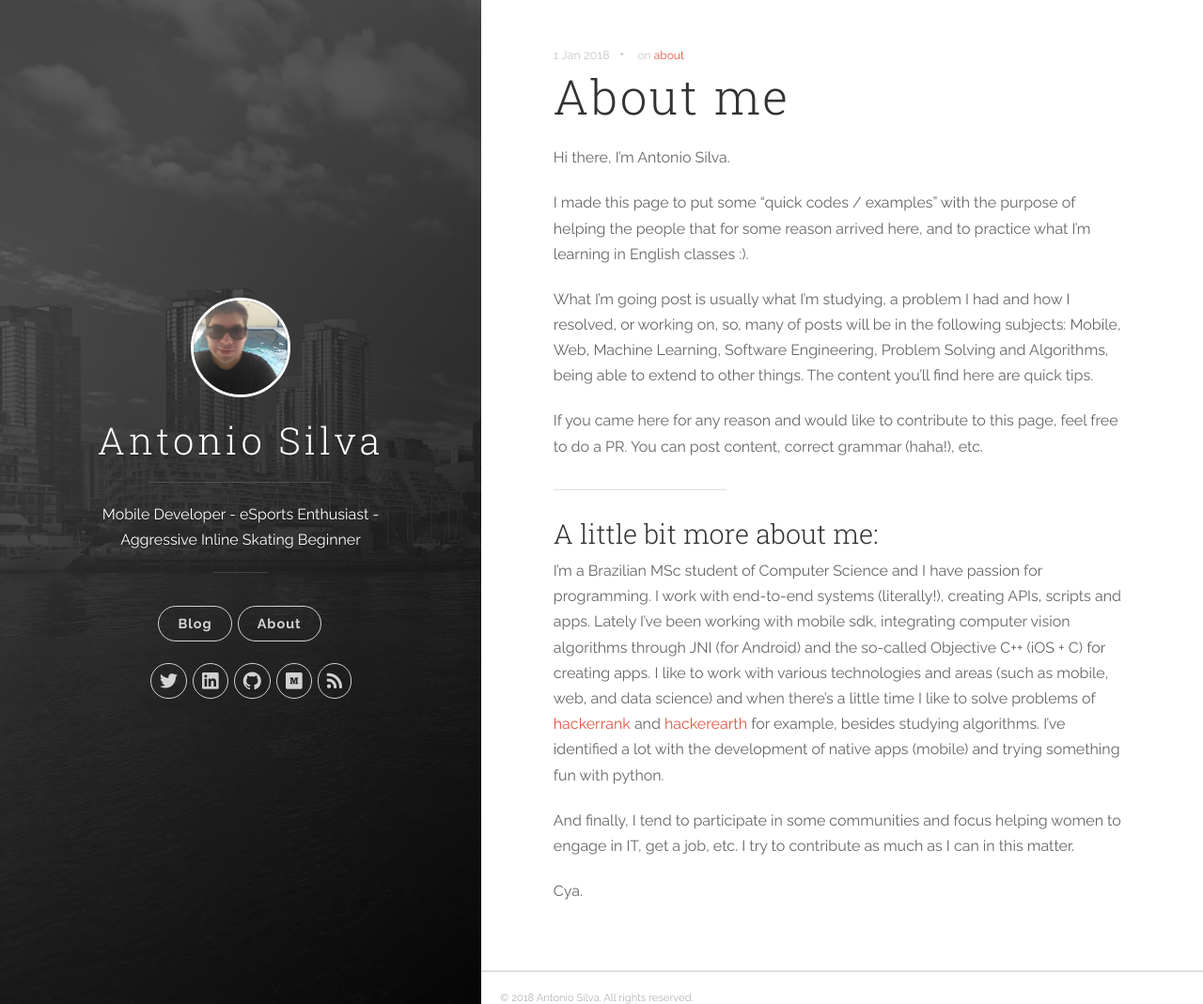
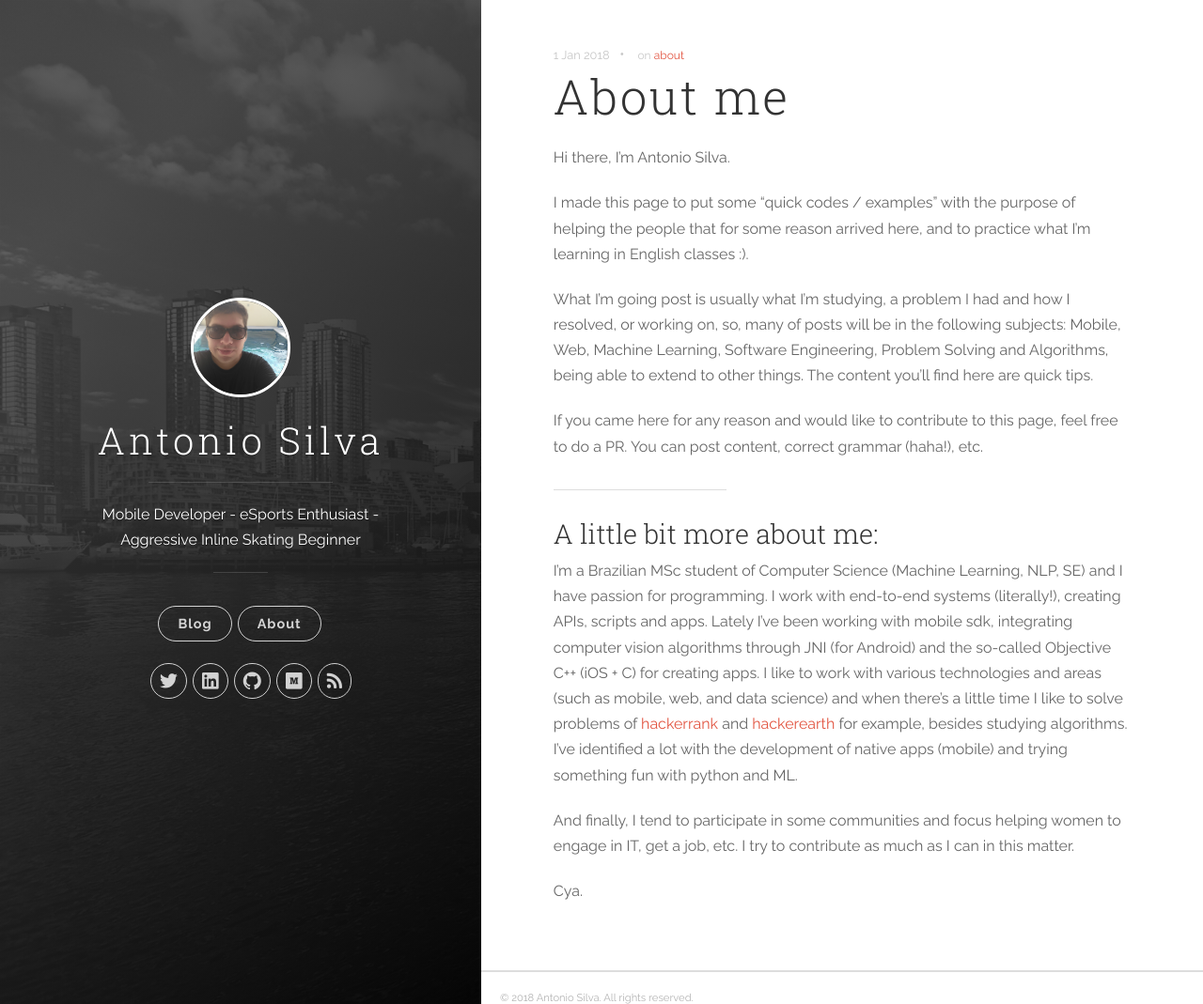
Before and after one commit to antoniosj/antoniosj.github.io, a Jekyll site: the page built from _posts/2018-01-01-about-me.markdown, in a window 1280 px wide and 1069 px high. Shown: the whole window at 94% size. Built offline with Jekyll 4.4.1, drawn with Linux system fonts in a browser that asks for light colours.

Commit message:
Update 2018-01-01-about-me.markdown

```diff
--- a/_posts/2018-01-01-about-me.markdown
+++ b/_posts/2018-01-01-about-me.markdown
@@ -17,7 +17,7 @@
 
 ### A little bit more about me:
 
-I’m a Brazilian MSc student of Computer Science and I have passion for programming. I work with end-to-end systems (literally!), creating APIs, scripts and apps. Lately I’ve been working with mobile sdk, integrating computer vision algorithms through JNI (for Android) and the so-called Objective C++ (iOS + C) for creating apps. I like to work with various technologies and areas (such as mobile, web, and data science) and when there’s a little time I like to solve problems of [hackerrank](https://www.hackerrank.com) and [hackerearth](https://www.hackerearth.com/) for example, besides studying algorithms. I’ve identified a lot with the development of native apps (mobile) and trying something fun with python.
+I’m a Brazilian MSc student of Computer Science (Machine Learning, NLP, SE) and I have passion for programming. I work with end-to-end systems (literally!), creating APIs, scripts and apps. Lately I’ve been working with mobile sdk, integrating computer vision algorithms through JNI (for Android) and the so-called Objective C++ (iOS + C) for creating apps. I like to work with various technologies and areas (such as mobile, web, and data science) and when there’s a little time I like to solve problems of [hackerrank](https://www.hackerrank.com) and [hackerearth](https://www.hackerearth.com/) for example, besides studying algorithms. I’ve identified a lot with the development of native apps (mobile) and trying something fun with python and ML.
 
 And finally, I tend to participate in some communities and focus helping women to engage in IT, get a job, etc. I try to contribute as much as I can in this matter.
 
```
